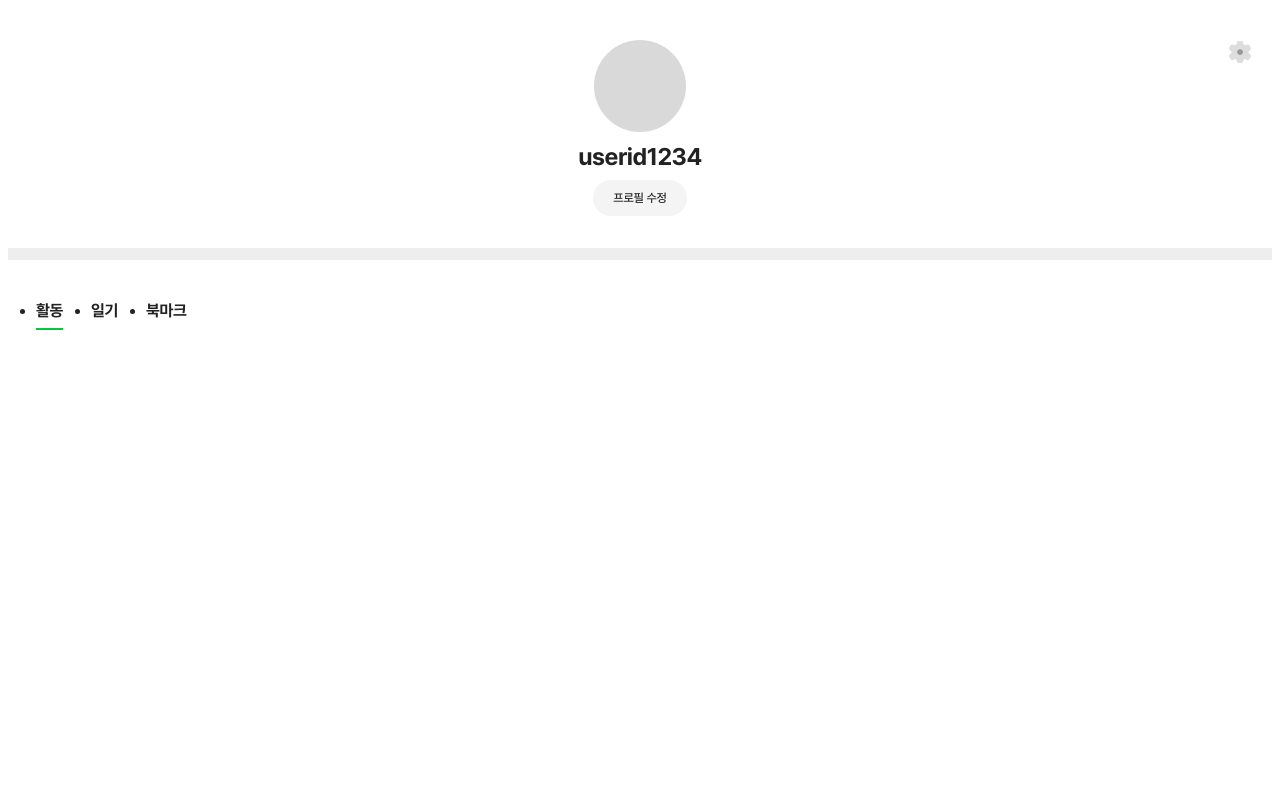
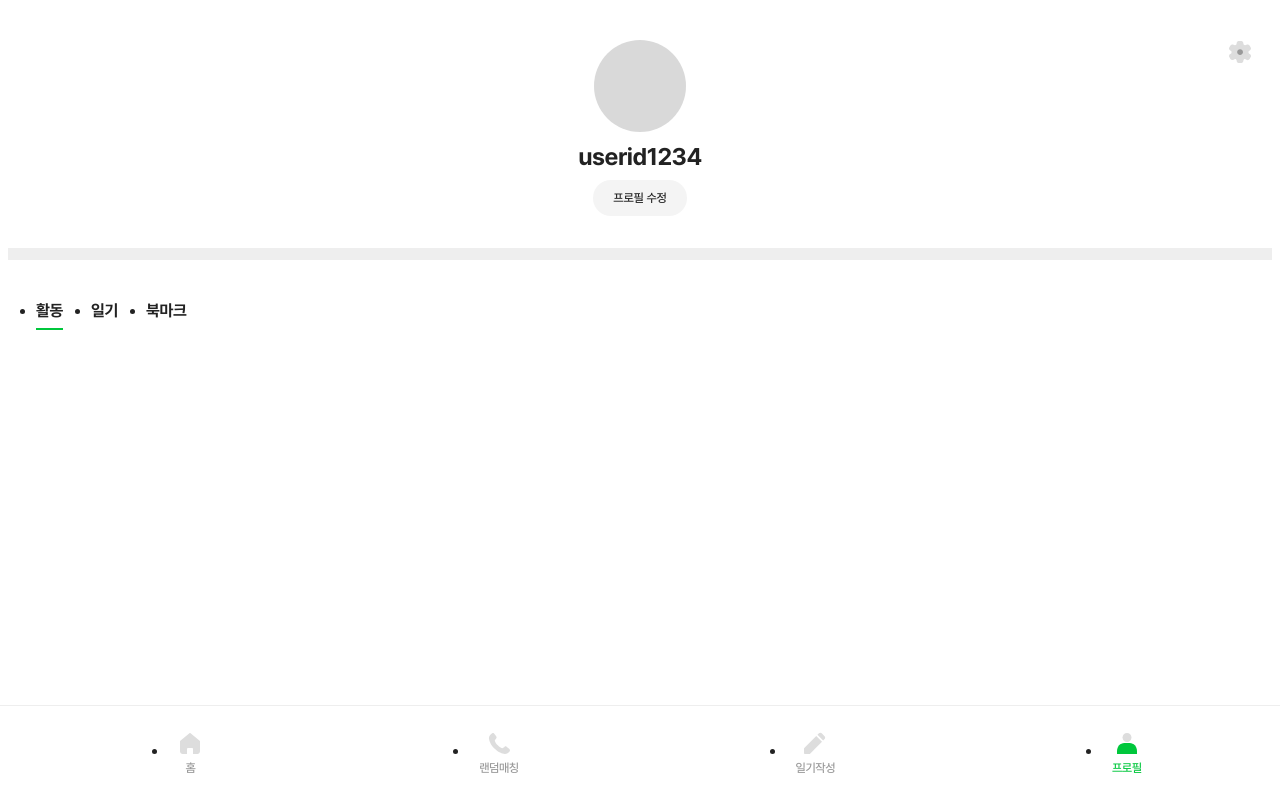
Before and after one commit to a-daily-diary/ADD.FE, a Next.js app: page /profile in a window 1280 px wide. Built offline with nearby package versions, Linux system fonts and the light colour scheme; what emotion-reset would draw is missing.

Commit message:
💄 #129 - pathname에 따라 Navbar 보여지는 Layout 적용

```diff
--- a/src/components/layouts/Layout.tsx
+++ b/src/components/layouts/Layout.tsx
@@ -1,11 +1,29 @@
+import styled from '@emotion/styled';
+import { useRouter } from 'next/router';
+import Navbar from './Navbar';
 import type { ReactJSXElement } from '@emotion/react/types/jsx-namespace';
 import type { ReactNode } from 'react';
+
 interface LayoutProps {
   children?: ReactNode;
 }
 
+const SHOW_NAVBAR_PAGES = ['/', '/profile'];
+
 const Layout = ({ children }: LayoutProps): ReactJSXElement => {
-  return <main>{children}</main>;
+  const { pathname } = useRouter();
+  const showNavbar = SHOW_NAVBAR_PAGES.includes(pathname);
+
+  return (
+    <Main showNavbar={showNavbar}>
+      {children}
+      {showNavbar && <Navbar />}
+    </Main>
+  );
 };
 
 export default Layout;
+
+const Main = styled.main<{ showNavbar: boolean }>`
+  ${({ showNavbar }) => showNavbar && 'margin-bottom: 63px;'};
+`;
```
